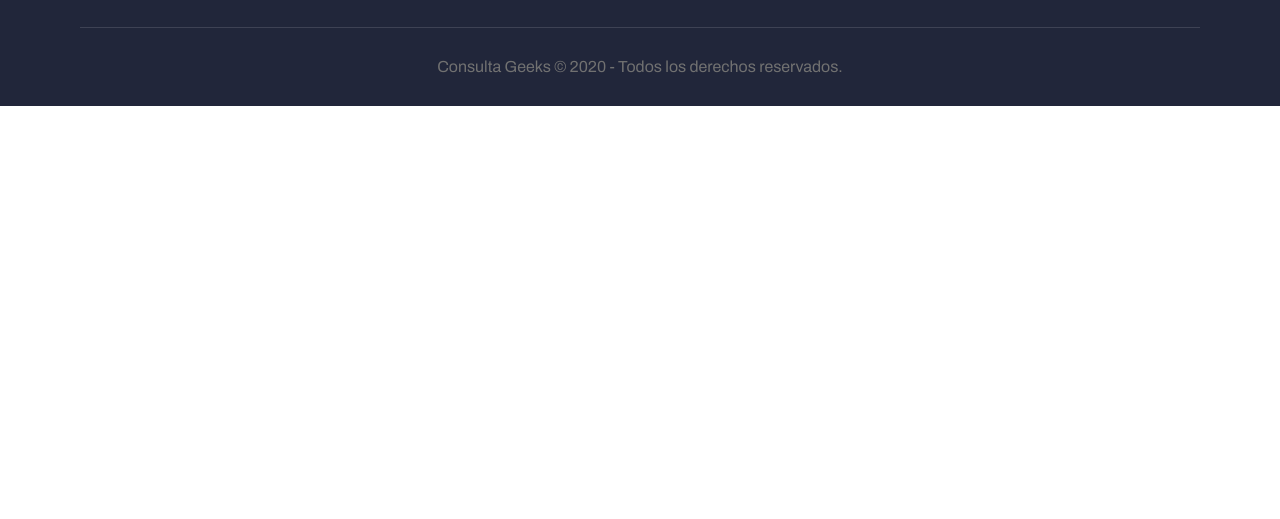
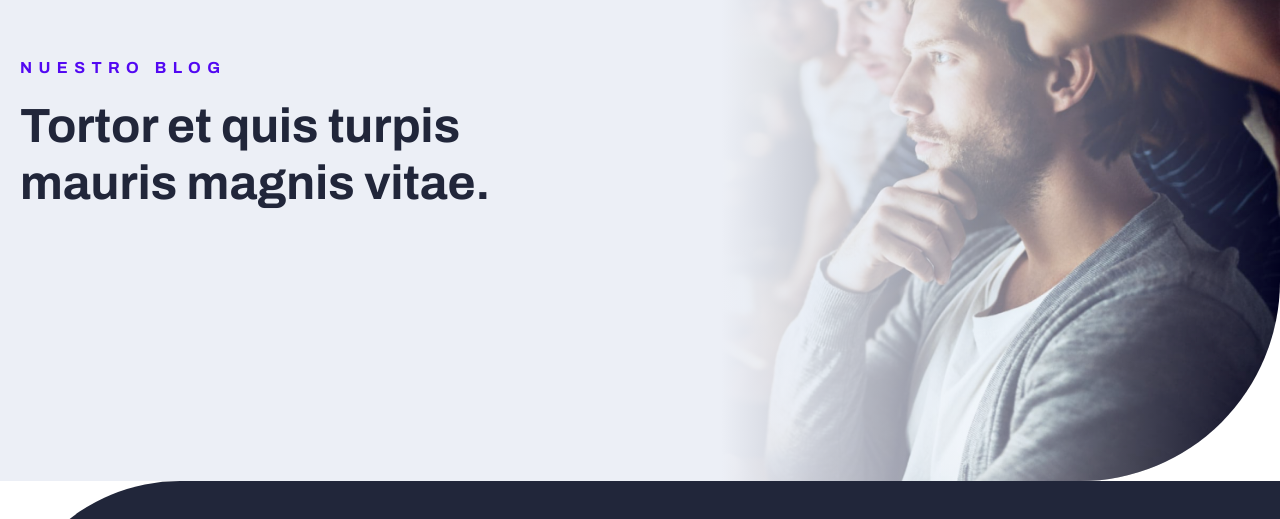
Before and after one commit to Juan-David-Reyes/CONSULTA_GEEKS, a plain HTML site: page blog.html in a window 1280 px wide. Shown: the part 249-768 px from the top of the page. Drawn offline with nearby package versions, Linux system fonts and the light colour scheme.

Commit message:
inicio maqueta blog

```diff
--- a/blog.html
+++ b/blog.html
@@ -54,6 +54,23 @@
     </header>
 
     <main>
+
+        <div class="spacer"></div>
+
+        <section class="s_sobre_nosotros mod_header_blog">
+
+            <div class="center">
+                <div class="cont_tit2_s al_left">
+                    <h6>nuestro blog</h6>
+                    <h3>Tortor et quis turpis mauris magnis vitae.</h3>
+                </div>
+            </div>
+
+            <picture>
+                <img width="1440" height="768" src="images/diseno/03-sobre-nosotros/img_header.png" alt="">
+            </picture>
+
+        </section>
 
     </main>
 
--- a/sass/style.scss
+++ b/sass/style.scss
@@ -1467,6 +1467,9 @@ input[type="checkbox"]{
     }
 }
 
+.mod_header_blog{
+    max-height: 660px;
+}
 
 
 
```
Also changed, not shown: css/style.css, 1 other file.
